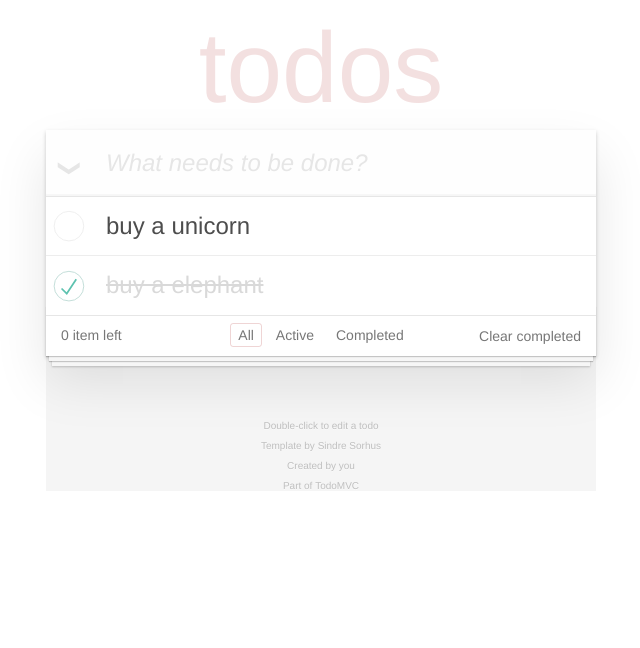
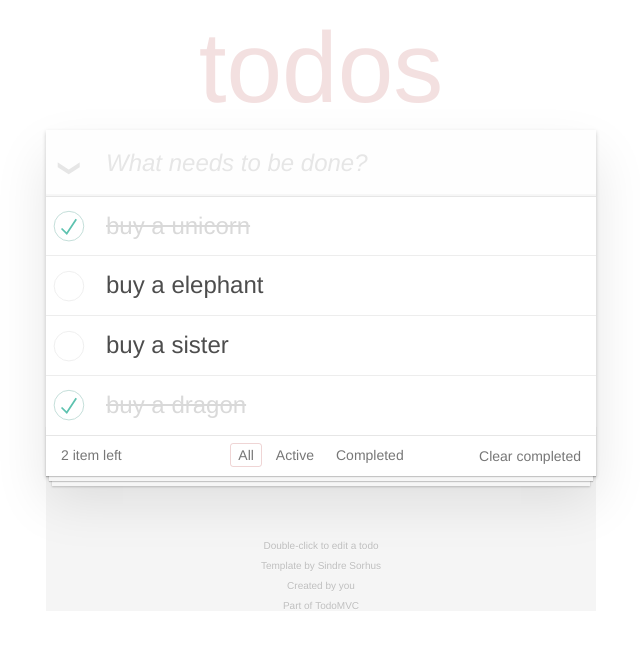
Before and after one commit to B106Roger/MyPWA, an Angular app: page / in a window 1280 px wide. Shown: the top 648 px of the page, without its empty margins (319-959 px from the left). Built offline with nearby package versions, Linux system fonts and the light colour scheme.

Commit message:
finish todoList

```diff
--- a/src/app/component/todo/todo.component.html
+++ b/src/app/component/todo/todo.component.html
@@ -11,14 +11,17 @@
       <ul class="todo-list">
         <!-- These are here just to show the structure of the list items -->
         <!-- List items should get the class `editing` when editing and `completed` when marked as completed -->
-        <ng-container *ngFor="let item of todoList;let index = index;">
-          <li [ngClass]="{'completed': todoList[index].complete == true}">
+        <ng-container *ngFor="let item of showList();let index = index;">
+          <li [ngClass]="{
+          'completed': item.complete == true,
+          'editing': index === editingIndex
+        }" (dblclick)="startEditMsg(index)">
             <div class="view">
-              <input [id]="index" (change)="toggleItem(index)" class="toggle" type="checkbox" [checked]="todoList[index].complete == true">
-              <label [for]="index">{{item.message}}</label>
-              <button (click)="destroyItem(index)" class="destroy"></button>
+              <input  (change)="toggleItem(item.id)" class="toggle" type="checkbox" [checked]="showList()[index].complete == true">
+              <label>{{item.message}}</label>
+              <button (click)="destroyItem(item.id)" class="destroy"></button>
             </div>
-            <input class="edit" value="Rule the web">
+            <input class="edit" [(ngModel)]="item.message" *ngIf="index === editingIndex" (blur)="finishEditMsg()">
           </li>
         </ng-container>
       </ul>
@@ -26,21 +29,21 @@
     <!-- This footer should hidden by default and shown when there are todos -->
     <footer class="footer">
       <!-- This should be `0 items left` by default -->
-      <span class="todo-count"><strong>0</strong> item left</span>
+      <span class="todo-count"><strong>{{numberOfComplete()}}</strong> item left</span>
       <!-- Remove this if you don't implement routing -->
       <ul class="filters">
         <li>
-          <a class="selected">All</a>
+          <a [ngClass]="{'selected': showType === 0}" (click)="showType = 0">All</a>
         </li>
         <li>
-          <a>Active</a>
+          <a [ngClass]="{'selected': showType === 1}" (click)="showType = 1">Active</a>
         </li>
         <li>
-          <a>Completed</a>
+          <a [ngClass]="{'selected': showType === 2}" (click)="showType = 2">Completed</a>
         </li>
       </ul>
       <!-- Hidden if no completed items are left ↓ -->
-      <button class="clear-completed">Clear completed</button>
+      <button class="clear-completed" (click)="destroyAll()">Clear completed</button>
     </footer>
   </section>
   <footer class="info">
--- a/src/app/component/todo/todo.component.ts
+++ b/src/app/component/todo/todo.component.ts
@@ -10,39 +10,84 @@ export class TodoComponent implements OnInit {
   todoList = [
     {
       message: 'buy a unicorn',
-      complete: false,
+      complete: true,
+      id: 0
     },
     {
       message: 'buy a elephant',
+      complete: false,
+      id: 1
+    },
+    {
+      message: 'buy a sister',
+      complete: false,
+      id: 2
+    },
+    {
+      message: 'buy a dragon',
       complete: true,
+      id: 3
     }
   ];
   inputValue = '';
+  editingIndex = -1;
   showType = 0;
   constructor() { }
 
   ngOnInit() {
   }
 
+  numberOfComplete() {
+    return this.todoList.filter(e => e.complete === false).length;
+  }
 
-  destroyItem(index: number) {
-    this.todoList.splice(index, 1);
-  }
-  toggleItem(index: number) {
-    this.todoList[index].complete = !this.todoList[index].complete;
+  toggleItem(id: number) {
+    this.todoList[id].complete = !this.todoList[id].complete;
   }
   toggleAll(value: boolean) {
-    for(let i = 0 ; i < this.todoList.length; i++ ) {
+    for (let i = 0 ; i < this.todoList.length; i++) {
       this.todoList[i].complete = value;
     }
   }
+
   addItem(event: KeyboardEvent) {
     if (event.key === 'Enter') {
       this.todoList.push({
         message: this.inputValue,
-        complete: false
+        complete: false,
+        id: this.todoList.length
       });
       this.inputValue = '';
     }
   }
+  destroyItem(id: number) {
+    this.todoList.splice(id, 1);
+    this.renewId();
+  }
+  destroyAll() {
+    for (let i = this.todoList.length - 1 ; i >= 0; --i) {
+      if (this.todoList[i].complete === true) {
+        this.todoList.splice(i, 1);
+      }
+    }
+    this.renewId();
+  }
+  private renewId() {
+    for (let i = 0 ; i < this.todoList.length; i++) {
+      this.todoList[i].id = i;
+    }
+  }
+
+  startEditMsg(index: number) { this.editingIndex = index; }
+  finishEditMsg() { this.editingIndex = -1; }
+
+  showList() {
+    if (this.showType === 0) {
+      return this.todoList;
+    } else if (this.showType === 1) {
+      return this.todoList.filter(e => e.complete === false);
+    } else if (this.showType === 2) {
+      return this.todoList.filter(e => e.complete === true);
+    }
+  }
 }
```
